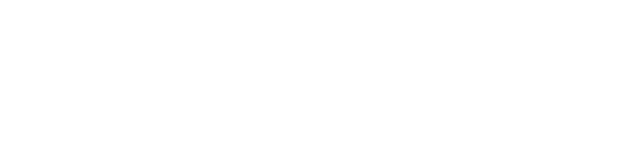
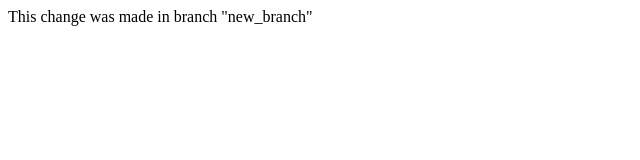
Before and after one commit to muteshadow/project_hlistun, a plain HTML site: page js/index.html in a window 1280 px wide. Shown: the whole page, without its empty margins (0-640 px from the left). Drawn offline with Linux system fonts and the light colour scheme.

Commit message:
new text

```diff
--- a/js/index.html
+++ b/js/index.html
@@ -4,6 +4,8 @@
 			<div class="logo"></div>
 			<div class="menu"></div>
 			<div class="user-profile"></div>
+
+			<p>This change was made in branch "new_branch"</p>
 		</nav>
 	</header>
 </body>
```
